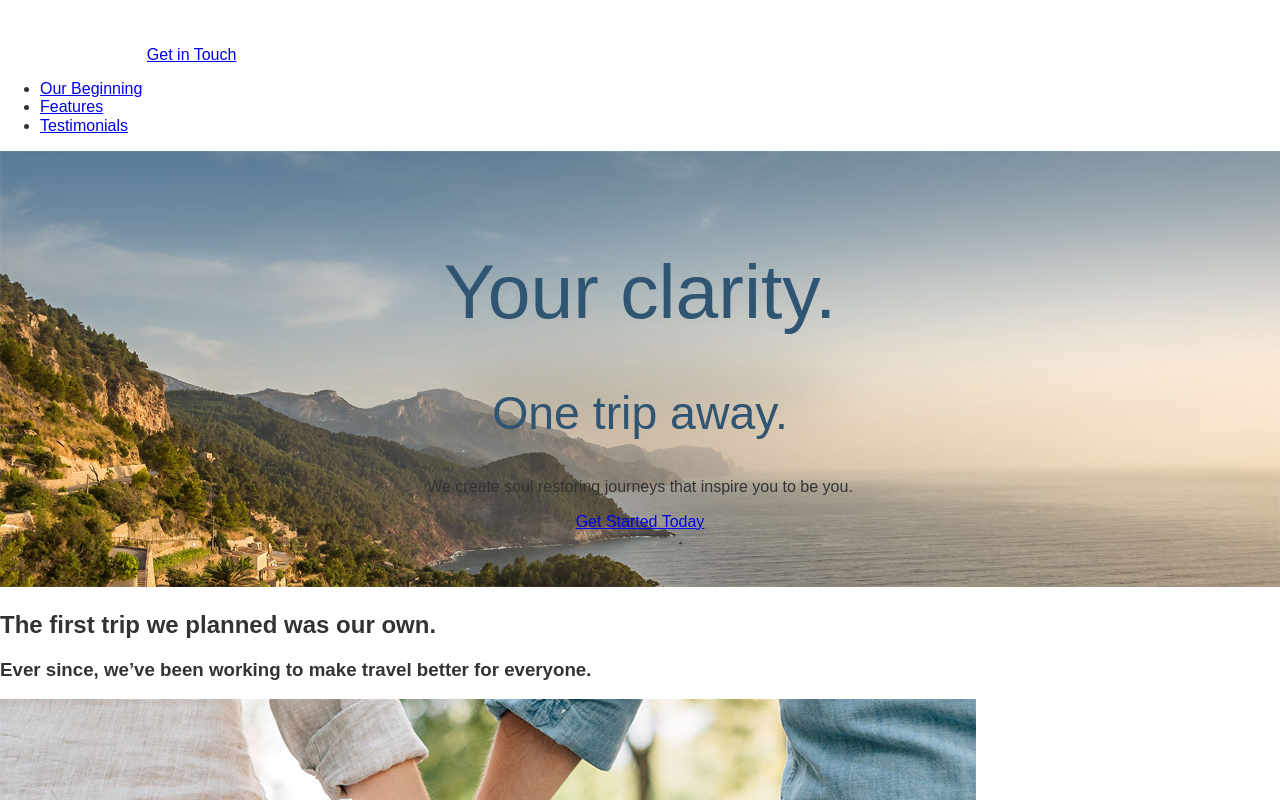
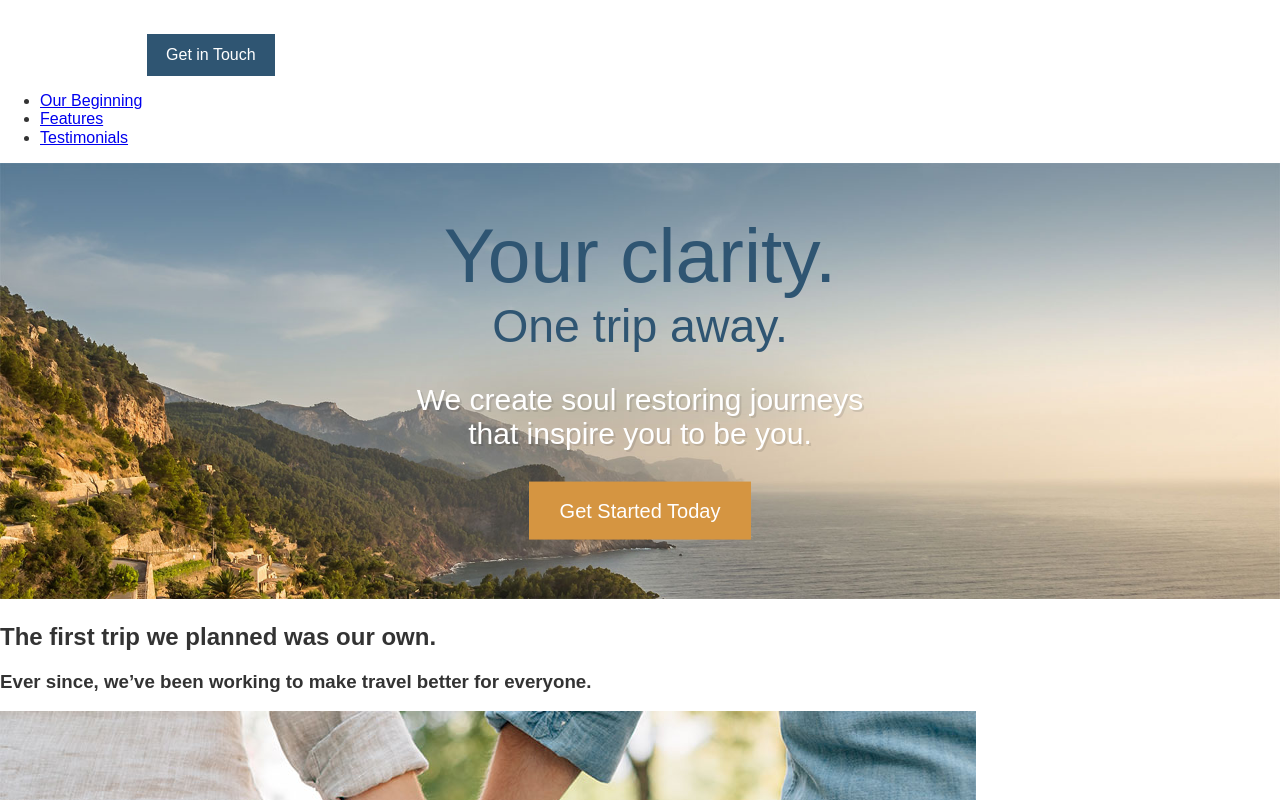
Before and after one commit to soundslikejason/digital-gusto, a website: page app/index.html in a window 1280 px wide. Shown: the top 800 px of the page. Drawn offline with Linux system fonts and the light colour scheme.

Commit message:
large-hero and btn modules

```diff
--- /dev/null
+++ b/app/assets/styles/base/_variables.css
@@ -0,0 +1,2 @@
+$mainBlue: #2f5572;
+$mainOrange: #d59541;
--- /dev/null
+++ b/app/assets/styles/modules/_btn.css
@@ -0,0 +1,17 @@
+.btn {
+  background-color: $mainBlue;
+  color: #FFF;
+  text-decoration: none;
+  padding: .75rem 1.2rem;
+  display: inline-block;
+
+  &--orange {
+    background-color: $mainOrange;
+  }
+
+  &--large {
+    font-size: 1.25rem;
+    padding: 1.1rem 1.9rem;
+  }
+
+}
--- a/app/assets/styles/modules/_large-hero.css
+++ b/app/assets/styles/modules/_large-hero.css
@@ -12,14 +12,26 @@
 
   &__title {
     font-weight: 300;
-    color: #2f5572;
+    color: $mainBlue;
     font-size: 4.8rem;
+    margin: 0;
   }
 
   &__subtitle {
     font-weight: 300;
-    color: #2f5572;
+    color: $mainBlue;
     font-size: 2.9rem;
+    margin: 0;
+  }
+
+  &__description {
+    color: #FFF;
+    font-size: 1.875rem;
+    font-weight: 100;
+    text-shadow: 2px 2px 0 rgba(0, 0, 0, .1);
+    max-width: 30rem;
+    margin-left: auto;
+    margin-right: auto;
   }
 
 }
--- a/app/assets/styles/styles.css
+++ b/app/assets/styles/styles.css
@@ -1,3 +1,5 @@
 @import "normalize.css";
 @import "base/_global";
+@import "base/_variables";
 @import "modules/_large-hero";
+@import "modules/_btn";
--- a/app/index.html
+++ b/app/index.html
@@ -14,7 +14,7 @@
 <body>
   <header>
     <img src="assets/images/icons/clear-view-escapes.svg">
-    <a href="#">Get in Touch</a>
+    <a href="#" class="btn">Get in Touch</a>
     <nav>
       <ul>
         <li><a href="#our-beginning">Our Beginning</a></li>
@@ -29,8 +29,8 @@
     <div class="large-hero__text-content">
       <h1 class="large-hero__title">Your clarity.</h1>
       <h2 class="large-hero__subtitle">One trip away.</h2>
-      <p>We create soul restoring journeys that inspire you to be you.</p>
-      <p><a href="#">Get Started Today</a></p>
+      <p class="large-hero__description">We create soul restoring journeys that inspire you to be you.</p>
+      <p><a href="#" class="btn btn--orange btn--large">Get Started Today</a></p>
     </div>
   </div>
 
@@ -87,7 +87,7 @@
   </div>
 
   <footer>
-    <p>Copyright &copy; 2016 Clear View Escapes. All rights reserved. <a href="#">Get in Touch</a></p>
+    <p>Copyright &copy; 2016 Clear View Escapes. All rights reserved. <a href="#" class="btn btn--orange">Get in Touch</a></p>
   </footer>
 </body>
 </html>
--- a/app/temp/styles/styles.css
+++ b/app/temp/styles/styles.css
@@ -489,10 +489,40 @@ img {
   font-weight: 300;
   color: #2f5572;
   font-size: 4.8rem;
+  margin: 0;
 }
 
 .large-hero__subtitle {
   font-weight: 300;
   color: #2f5572;
   font-size: 2.9rem;
+  margin: 0;
 }
+
+.large-hero__description {
+  color: #FFF;
+  font-size: 1.875rem;
+  font-weight: 100;
+  text-shadow: 2px 2px 0 rgba(0, 0, 0, .1);
+  max-width: 30rem;
+  margin-left: auto;
+  margin-right: auto;
+}
+
+.btn {
+  background-color: #2f5572;
+  color: #FFF;
+  text-decoration: none;
+  padding: .75rem 1.2rem;
+  display: inline-block;
+
+}
+
+.btn--orange {
+  background-color: #d59541;
+}
+
+.btn--large {
+  font-size: 1.25rem;
+  padding: 1.1rem 1.9rem;
+}
```
